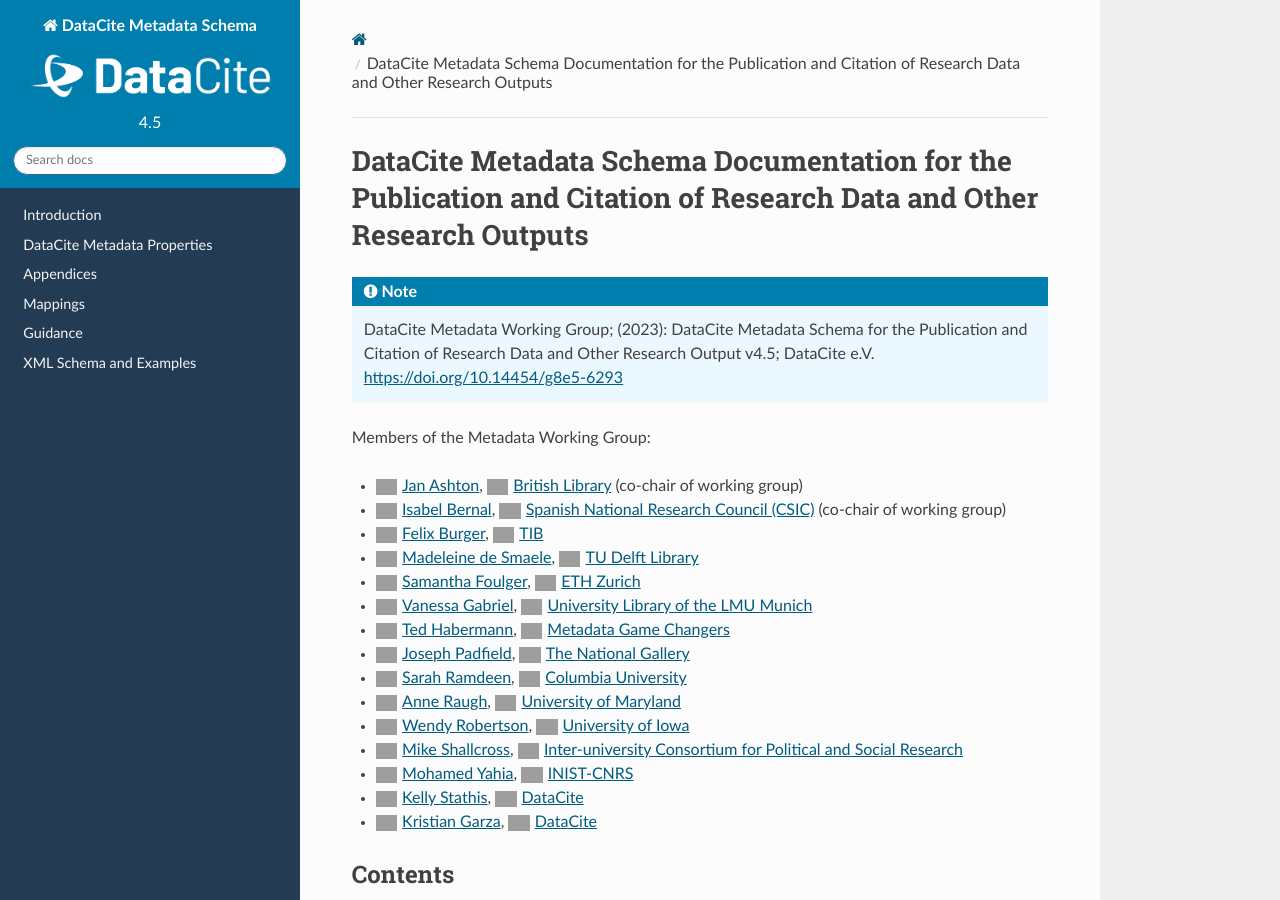
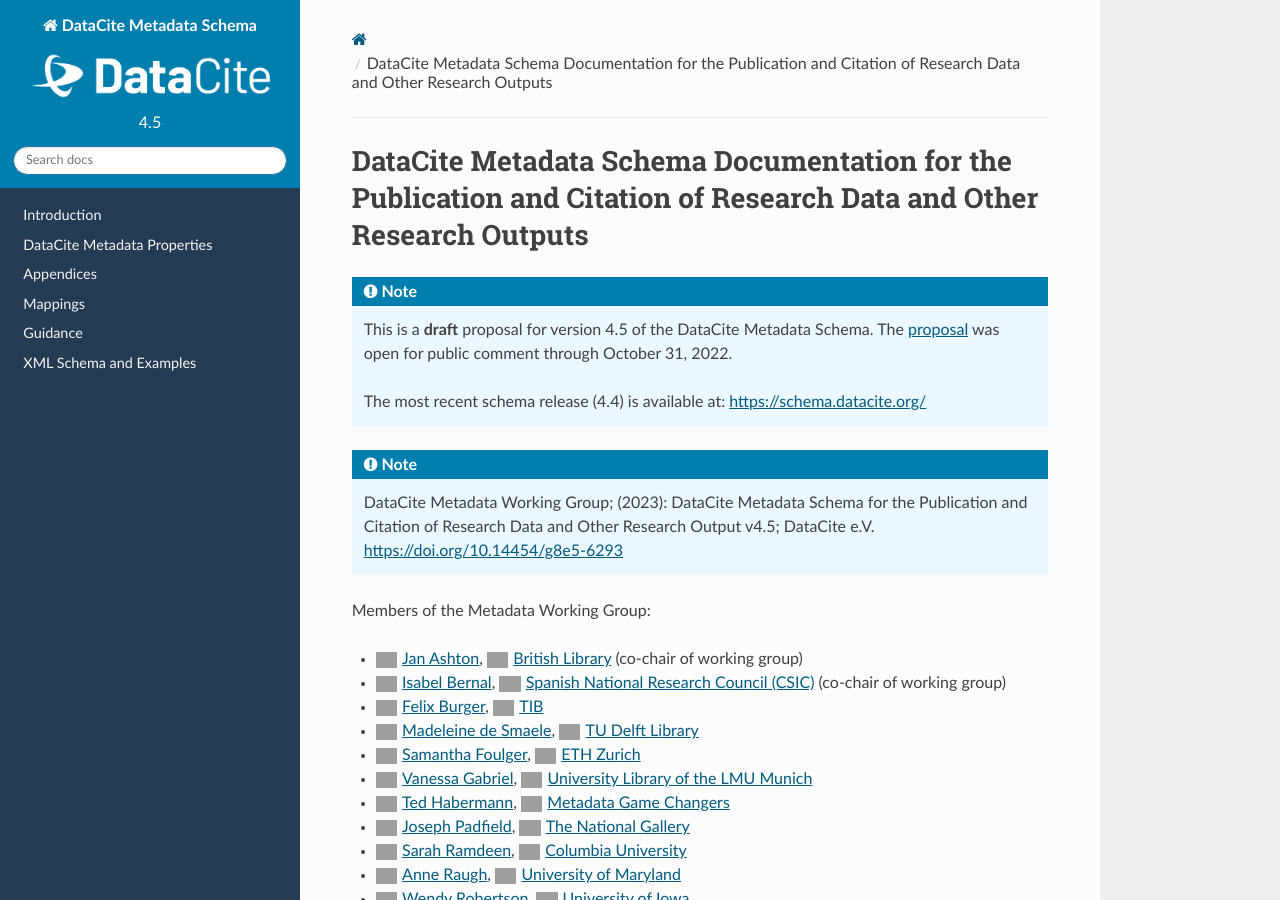
Before and after one commit to datacite/schema-docs, a Sphinx documentation site: the page built from docs/index.rst, in a window 1280 px wide and 900 px high, cut to the strip 0-900 px from the top of the window. Built offline with Sphinx 7.4.7 and the Read the Docs theme 2.0.0, drawn with Linux system fonts in a browser that asks for light colours; grey boxes are pictures that could not be loaded.

Commit message:
add draft note to 4.5

```diff
--- a/docs/index.rst
+++ b/docs/index.rst
@@ -1,5 +1,11 @@
 DataCite Metadata Schema Documentation for the Publication and Citation of Research Data and Other Research Outputs
 ============================================================================================================================================
+
+.. note::
+
+   This is a **draft** proposal for version 4.5 of the DataCite Metadata Schema. The `proposal <https://docs.google.com/document/d/1UyQQwtjnu-4_4zXE4TFZ74-mjLZI3NkEf8RrF0WeOdI/edit?usp=sharing>`_ was open for public comment through October 31, 2022.
+
+   The most recent schema release (4.4) is available at: https://schema.datacite.org/
 
 .. note::
 
```
